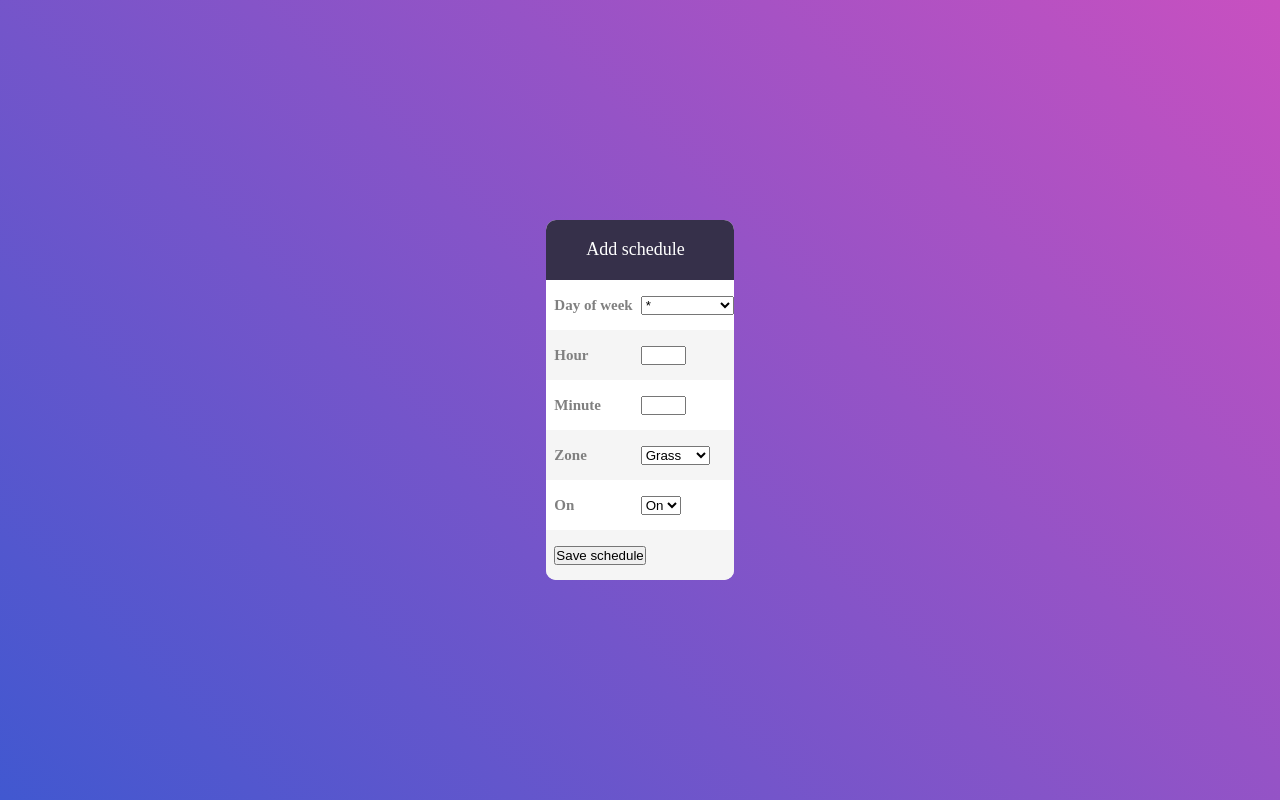
After one commit to Medve01/Sprinkler, a Flask app: page /add in a window 1280 px wide. The commit adds this page. Run offline with Flask 2, Linux system fonts and the light colour scheme; parts of the project's set-up code (start-up, migrations or seed data) failed here and were passed over; some web fonts are replaced.

```diff
--- a/pyproject.toml
+++ b/pyproject.toml
@@ -10,6 +10,9 @@ Flask = "^2.1.2"
 pytest-cov = "^3.0.0"
 pytest-html = "^3.1.1"
 gunicorn = "^20.1.0"
+Flask-APScheduler = "^1.12.4"
+tinydb = "^4.7.0"
+shortuuid = "^1.0.9"
 
 [tool.poetry.dev-dependencies]
 pytest = "^5.2"
--- a/sprinkler/config.json
+++ b/sprinkler/config.json
@@ -12,5 +12,5 @@
             "pin": 20
         }
     ],
-    "FAKE_GPIO": true
+    "SCHEDULES_DB": "schedules.json"
 }
--- /dev/null
+++ b/sprinkler/extensions.py
@@ -0,0 +1,3 @@
+from flask_apscheduler import APScheduler
+
+scheduler = APScheduler()
--- /dev/null
+++ b/sprinkler/schedules.json
@@ -0,0 +1 @@
+{"schedules": {"3": {"id": "QQz38t2W6jFnSYHYQtNQR6", "day_of_week": "5", "hour": "5", "minute": "0", "zone_id": "1", "switch": "1"}}}
--- a/sprinkler/static/main.css
+++ b/sprinkler/static/main.css
@@ -53,11 +53,11 @@
 
 
   /* ------------------------------------ */
-  input {
+  /* input {
     display: block;
       outline: none;
       border: none !important;
-  }
+  } */
 
   textarea {
     display: block;
@@ -69,15 +69,15 @@
   }
 
   /* ------------------------------------ */
-  button {
+  /* button {
       outline: none !important;
       border: none;
       background: transparent;
-  }
+  } */
 
-  button:hover {
+  /* button:hover {
       cursor: pointer;
-  }
+  } */
 
   iframe {
       border: none !important;
--- /dev/null
+++ b/sprinkler/templates/add_schedule.html
@@ -0,0 +1,83 @@
+
+<!DOCTYPE html>
+<html lang="en">
+<head>
+<title>Lexie Sprinkler Controller</title>
+<meta charset="UTF-8">
+<meta name="viewport" content="width=device-width, initial-scale=1">
+
+<link rel="stylesheet" type="text/css" href="static/util.css">
+<link rel="stylesheet" type="text/css" href="static/main.css">
+
+<body>
+<div class="limiter">
+    <div class="container-table100">
+        <div class="wrap-table100">
+            <div class="table100">
+                <form action="/add" method="POST">
+                <table>
+                    <thead>
+                        <tr class="table100-head">
+                            <th class="column1" colspan="4">Add schedule</th>
+                        </tr>
+                    </thead>
+                    <tbody>
+                        <tr>
+                            <th>Day of week</th>
+                            <td>
+                                <select name="day_of_week">
+                                    <option value="*">*</option>
+                                    <option value="1">Monday</option>
+                                    <option value="2">Tuesday</option>
+                                    <option value="3">Wednesday</option>
+                                    <option value="4">Thursday</option>
+                                    <option value="5">Friday</option>
+                                    <option value="6">Saturday</option>
+                                    <option value="0">Sunday</option>
+                                </select>
+                            </td>
+                        </tr>
+                        <tr>
+                            <th>Hour</th>
+                            <td>
+                                <input type="text" maxlength=2 size=3 name="hour"/>
+                            </td>
+                        </tr>
+                        <tr>
+                            <th>Minute</th>
+                            <td>
+                                <input type="text" maxlength=2 size=3 name="minute"/>
+                            </td>
+                        </tr>
+                        <tr>
+                            <th>Zone</th>
+                            <td>
+                                <select name="zone">
+                                    <option value="1">Grass</option>
+                                    <option value="2">Flowers</option>
+                                </select>
+                            </td>
+                        </tr>
+                        <tr>
+                            <th>On</th>
+                            <td>
+                                <select name="switch">
+                                    <option value="1">On</option>
+                                    <option value="0">Off</option>
+                                </select>
+                            </td>
+                        </tr>
+                        <tr>
+                            <td colspan=2>
+                                <input type="submit" value="Save schedule"></input>
+                            </td>
+                        </tr>
+                    </tbody>
+                </table>
+            </form>
+            </div>
+        </div>
+    </div>
+</div>
+</body>
+</html>
--- a/sprinkler/views.py
+++ b/sprinkler/views.py
@@ -1,7 +1,9 @@
 """Blueprints for UI and API"""
-from flask import Blueprint, current_app, jsonify, render_template, request
+from crypt import methods
+from flask import Blueprint, current_app, jsonify, redirect, render_template, request
 
 from sprinkler import control
+from sprinkler import scheduler
 
 ui = Blueprint('ui', __name__, url_prefix='/')
 
@@ -22,7 +24,42 @@ def index():
         defined_zones = current_app.config['ZONES']
         for defined_zone in defined_zones:
             zones.append(control.get_relay_status(defined_zone['id']))
-    return render_template('index.html', zones=zones)
+    schedules = scheduler.get_all_schedules()
+    days = ['Sunday', 'Monday', 'Tuesday', 'Wednesday', 'Thursday', 'Friday', 'Saturday']
+    switches = ['Turn off', 'Turn on']
+    for schedule in schedules:
+        temp = schedule['day_of_week']
+        if schedule['day_of_week'] != '*':
+            schedule['day_of_week'] = days[int(temp)]
+        for zone in current_app.config['ZONES']:
+            if zone['id'] == schedule['zone_id']:
+                schedule['zone_id'] = zone['name']
+        schedule['switch'] = switches[int(schedule['switch'])]
+    return render_template('index.html', zones=zones, schedules=schedules)
+
+@ui.route('/add', methods=['GET'])
+def add_schedule_get():
+    """ Renders the add schedule page """
+    return render_template('add_schedule.html')
+
+@ui.route('/add', methods=['POST'])
+def add_schedule_post():
+    """ Saves the schedule to DB """
+    scheduler.add_schedule_to_db(
+        day_of_week=request.form.get('day_of_week'),
+        hour=request.form.get('hour'),
+        minute=request.form.get('minute'),
+        zone_id=request.form.get('zone'),
+        switch=request.form.get('switch')
+    )
+    return redirect('/')
+
+@ui.route('/delete', methods=['GET'])
+def delete_schedule():
+    """ Saves the schedule to DB """
+    args = request.args
+    scheduler.remove_schedule(args.get('id'))
+    return redirect('/')
 
 
 api = Blueprint('api', __name__, url_prefix='/api')
```
Also changed, not shown: sprinkler/app.py (+8 -0 lines), sprinkler/scheduler.py (added, +33 -0 lines), sprinkler/templates/index.html (+23 -0 lines), sprinkler/templates/index_old.html (added, +26 -0 lines), 1 other file.
